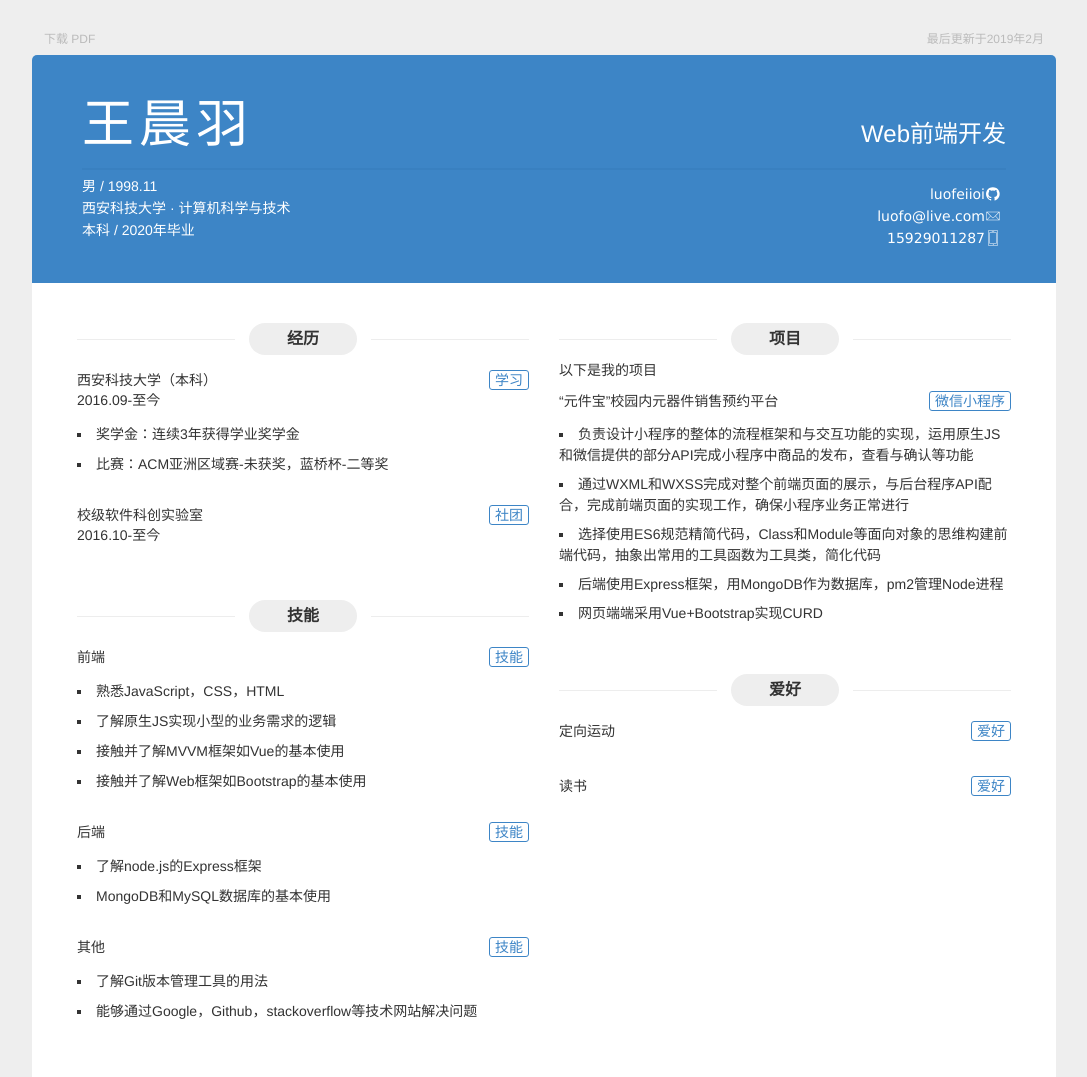
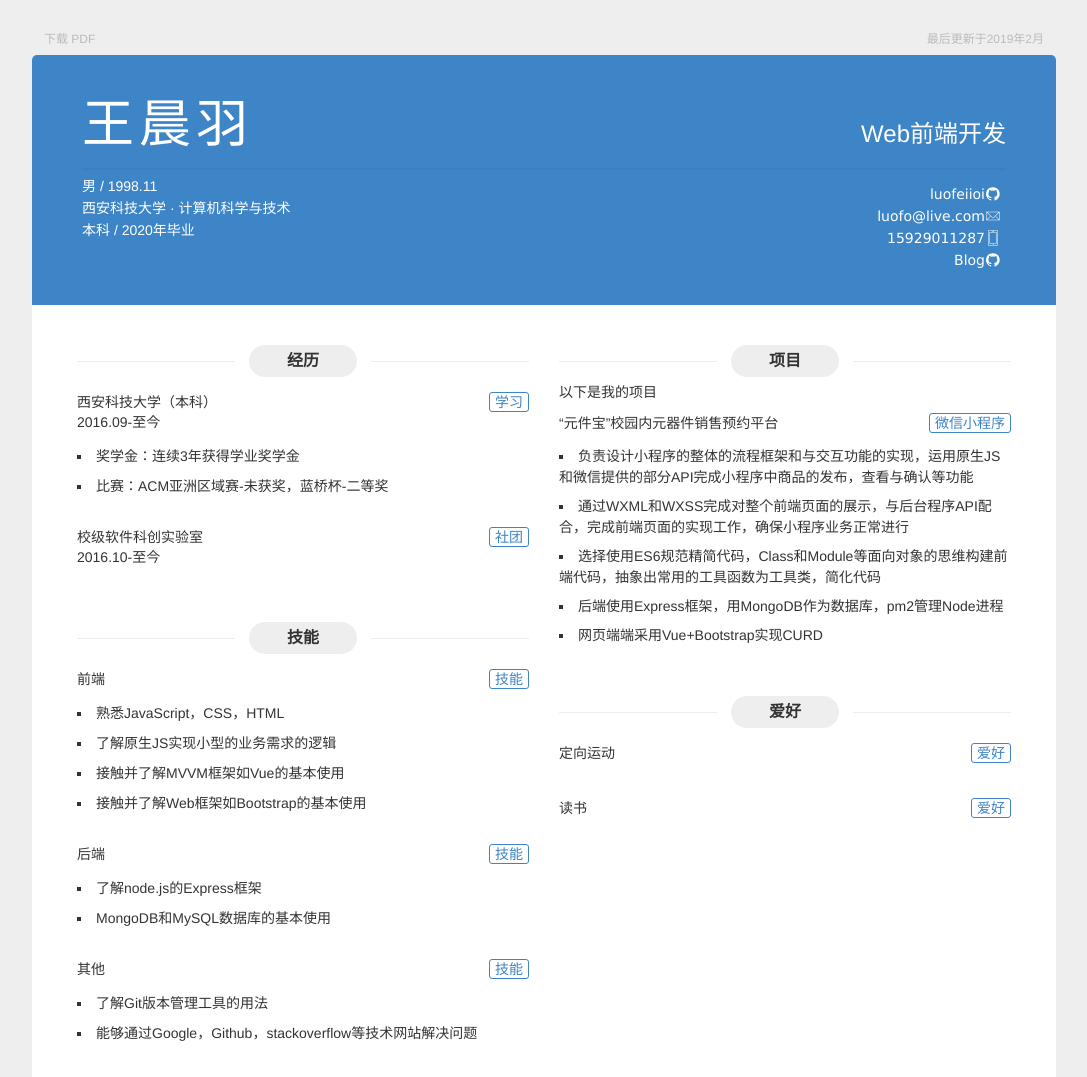
Before and after one commit to luofeiioi/luofeiioi.github.io, a plain HTML site: page resume.html in a window 1280 px wide. Shown: the top 1077 px of the page, without its empty margins (96-1183 px from the left). Drawn offline with Linux system fonts and the light colour scheme.

Commit message:
Update resume.html

```diff
--- a/resume.html
+++ b/resume.html
@@ -34,6 +34,9 @@
               <li>
                 <a href="tel:15929011287"><span class="contact-link">15929011287</span><span class="iconfont"><svg width="16px" height="16px" viewBox="0 0 1024 1024"><path d="M256 1024l512 0c26.464 0 48-21.536 48-48l0-928c0-26.464-21.536-48-48-48l-512 0c-26.464 0-48 21.536-48 48l0 928c0 26.464 21.536 48 48 48zM240 48c0-8.832 7.168-16 16-16l512 0c8.832 0 16 7.168 16 16l0 928c0 8.832-7.168 16-16 16l-512 0c-8.832 0-16-7.168-16-16l0-928zM288 864l448 0c8.832 0 16-7.168 16-16l0-672c0-8.832-7.168-16-16-16l-448 0c-8.832 0-16 7.168-16 16l0 672c0 8.832 7.168 16 16 16zM304 192l416 0 0 640-416 0 0-640zM496 928c0 17.664 14.336 32 32 32s32-14.336 32-32c0-17.664-14.336-32-32-32-17.664 0-32 14.336-32 32zM448 128l128 0c8.832 0 16-7.168 16-16s-7.168-16-16-16l-128 0c-8.832 0-16 7.168-16 16s7.168 16 16 16z"></path></svg></span></a>
               </li>
+            <li>
+              <a href="https://github.com/luofeiioi/Blog"><span class="contact-link">Blog</span><span class="iconfont"><svg width="16px" height="16px" viewBox="0 0 1024 1024"><path d="M941.714 512q0 143.433-83.712 258.011t-216.283 158.574q-15.433 2.853-22.565-3.986t-7.131-17.152v-120.576q0-55.442-29.696-81.152 32.585-3.438 58.587-10.277t53.723-22.272 46.299-37.998 30.281-60.014 11.703-86.016q0-69.157-45.129-117.723 21.138-52.005-4.571-116.553-16.018-5.157-46.299 6.29t-52.553 25.161l-21.723 13.714q-53.138-14.848-109.714-14.848t-109.714 14.848q-9.143-6.29-24.283-15.433t-47.726-22.016-49.152-7.717q-25.161 64.585-3.986 116.553-45.129 48.567-45.129 117.723 0 48.567 11.703 85.723t29.989 60.014 46.007 38.29 53.723 22.272 58.587 10.277q-22.857 20.553-28.014 58.843-11.995 5.705-25.71 8.558t-32.585 2.853-37.413-12.288-31.707-35.73q-10.862-18.286-27.721-29.696t-28.27-13.714l-11.447-1.719q-11.995 0-16.567 2.56t-2.853 6.583 5.157 8.009 7.424 6.839l3.986 2.853q12.581 5.705 24.869 21.723t17.993 29.147l5.705 13.129q7.424 21.723 25.161 35.145t38.29 17.152 39.717 3.986 31.707-2.011l13.129-2.304q0 21.723 0.293 50.871t0.293 30.866q0 10.277-7.424 17.152t-22.857 3.986q-132.571-43.995-216.283-158.574t-83.712-258.011q0-119.442 58.843-220.27t159.707-159.707 220.27-58.843 220.27 58.843 159.707 159.707 58.843 220.27z"></path></svg></span></a>
+            </li>
             </ul>
           </section>
         </header>
```
